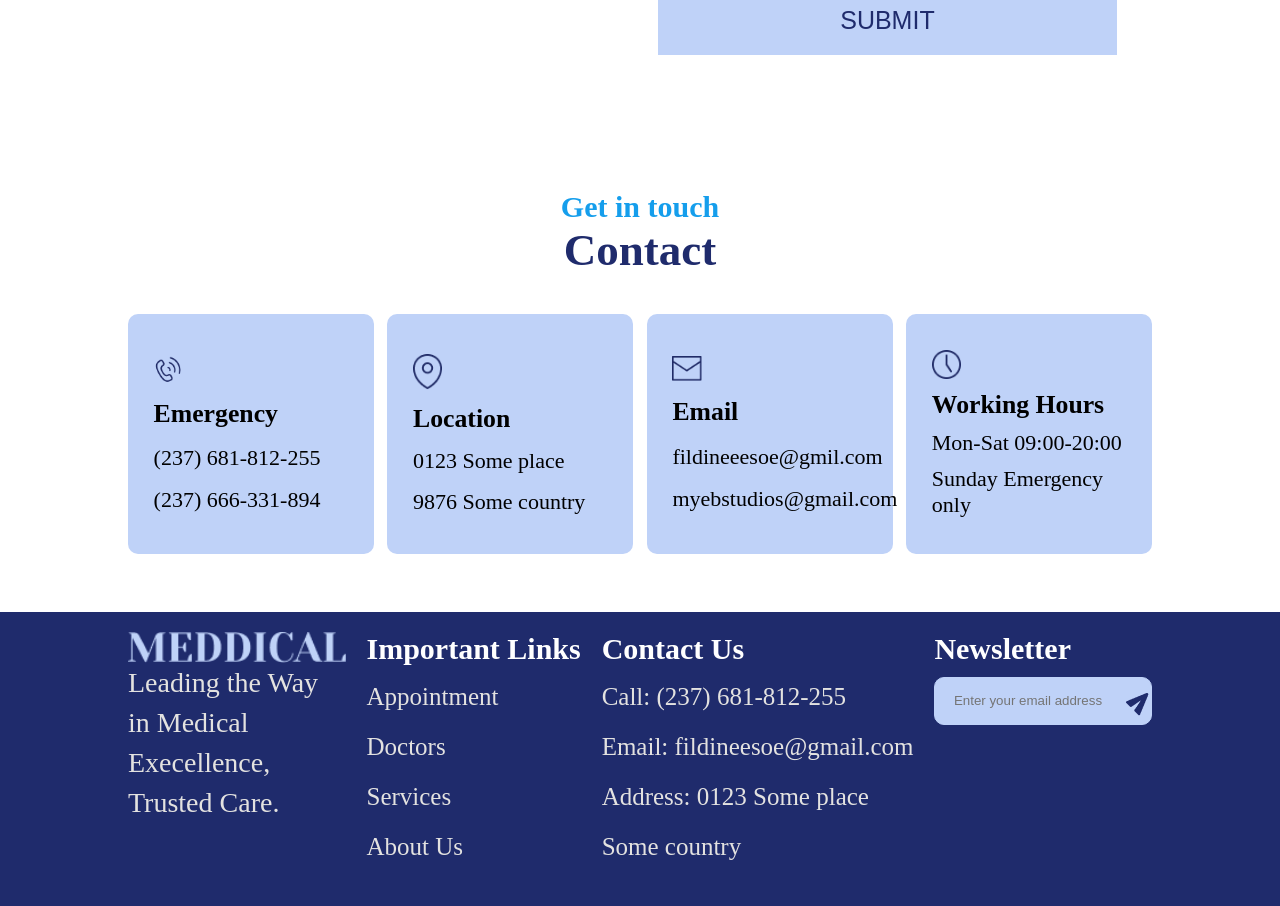
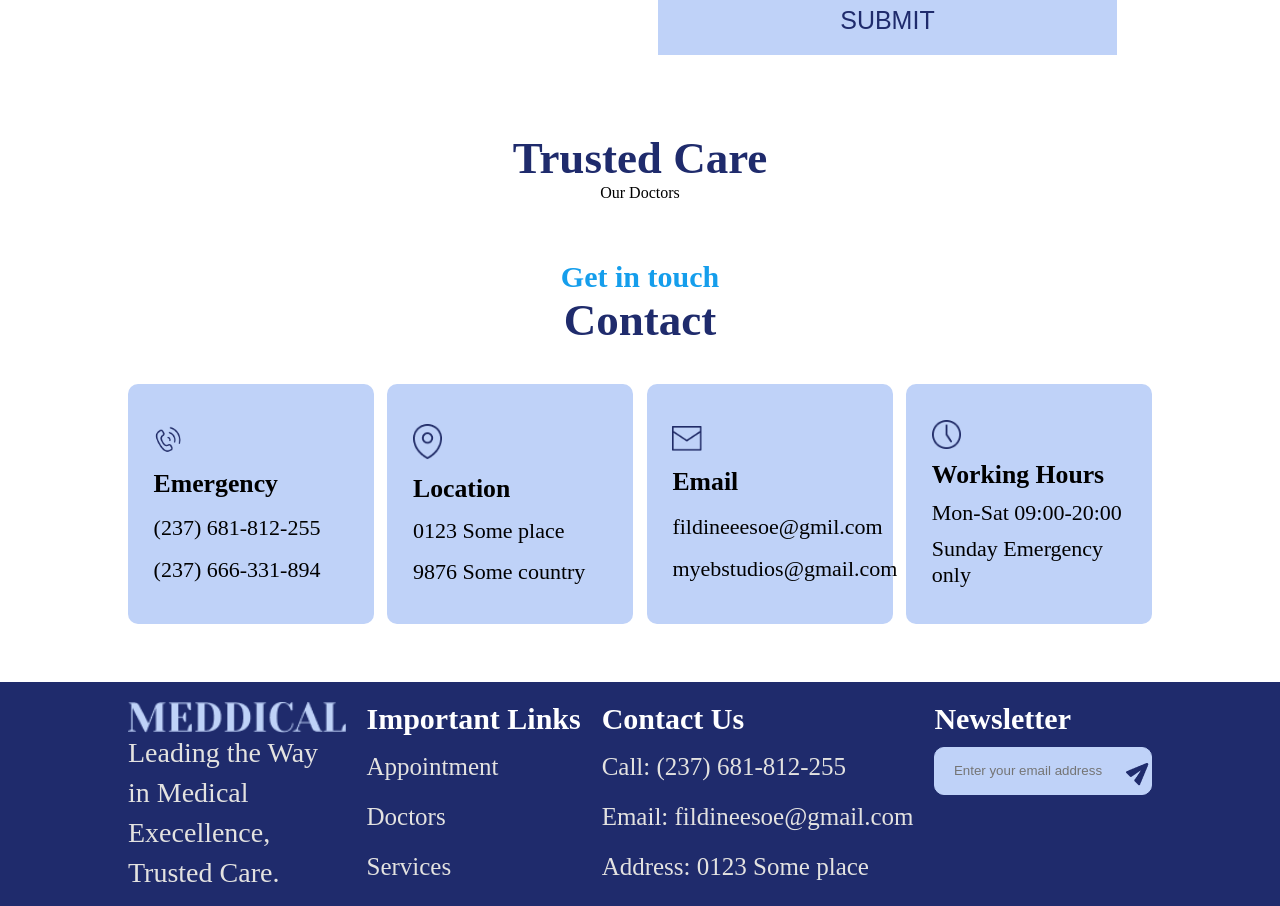
Before and after one commit to Oopmie/React_project3, a React (Vite) app in the folder react-third/: page / in a window 1280 px wide. Shown: the part 3500-4406 px from the top of the page. Built offline with nearby package versions, Linux system fonts and the light colour scheme.

Commit message:
P1_sec6_first

```diff
--- a/react-third/src/components/Page1/P1_sec6/P1_sec6.jsx
+++ b/react-third/src/components/Page1/P1_sec6/P1_sec6.jsx
@@ -4,7 +4,13 @@ export default function P1_sec6() {
     return (
         <>
             <section className="P1_sec6">
+                <div className="text">
+                    <h1>Trusted Care</h1>
+                    <p>Our Doctors</p>
+                </div>
+                <div className="swiper">
 
+                </div>
             </section>
         </>
     )
--- a/react-third/src/components/Page1/P1_sec6/P1_sec6.scss
+++ b/react-third/src/components/Page1/P1_sec6/P1_sec6.scss
@@ -0,0 +1,21 @@
+.P1_sec6{
+
+    .text {
+        width: 100%;
+        height: 14%;
+        display: flex;
+        flex-direction: column;
+        align-items: center;
+        justify-content: space-evenly;
+
+        h2 {
+            color: #159EEC;
+            font-size: 30px;
+        }
+
+        h1 {
+            color: #1F2B6C;
+            font-size: 45px;
+        }
+    }
+}
```
